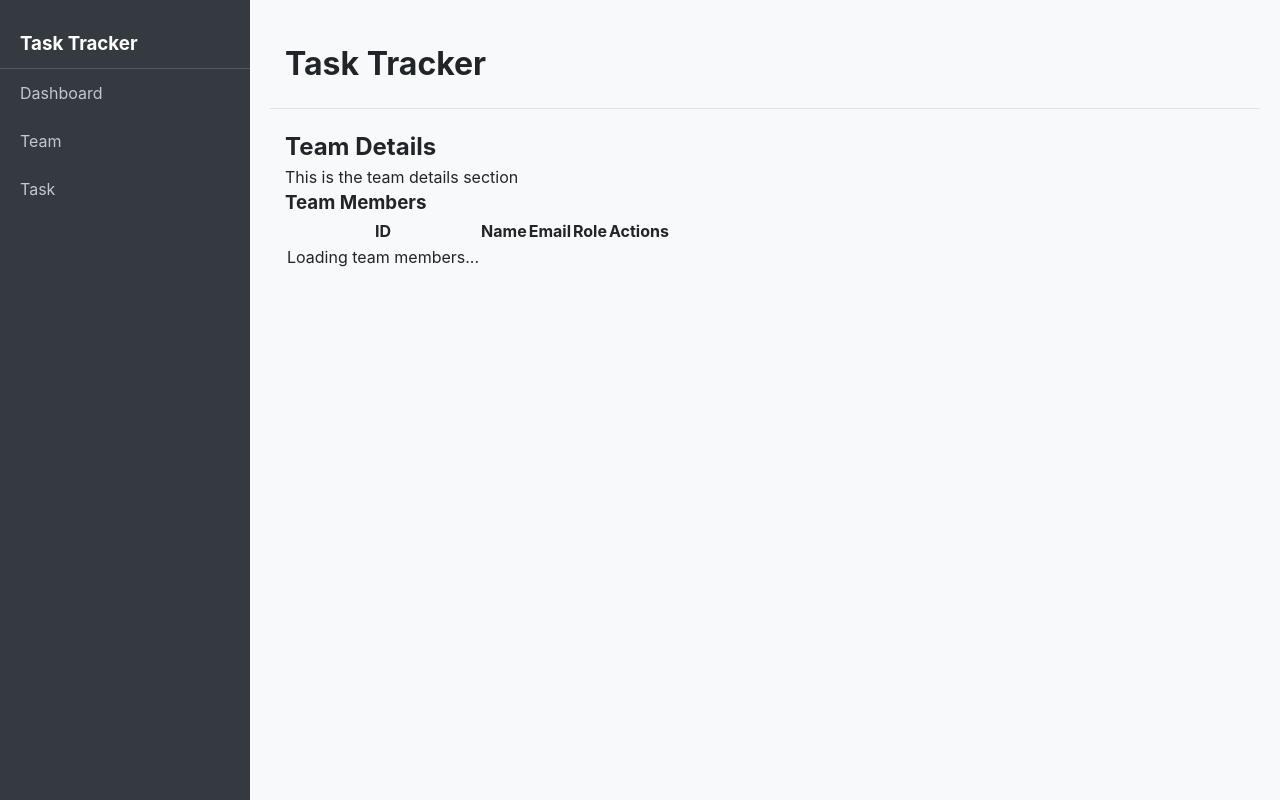
After one commit to aidilaqif/task_tracker, a CodeIgniter 4 app: the page made by ci4_web_api/app/Views/team_detail.php in a window 1280 px wide. The commit adds this page. Run offline with PHP 8.4 and a stand-in for CodeIgniter, Linux system fonts and the light colour scheme; the template is opened without the code that fills it, so the values that code supplies are empty; some libraries are stand-ins or nearby versions.

Commit message:
team detail table view

```diff
--- a/ci4_web_api/app/Config/Routes.php
+++ b/ci4_web_api/app/Config/Routes.php
@@ -12,6 +12,7 @@ $routes->get('/', 'WebUIController::dashboard');
 $routes->get('/dashboard', 'WebUIController::dashboard');
 $routes->get('/team', 'WebUIController::team');
 $routes->get('/task', 'WebUIController::task');
+$routes->get('/teams/(:num)/members', 'WebUIController::teamDetail/$1');
 
 $routes->get('/check', 'Home::connection');
 
--- a/ci4_web_api/app/Controllers/WebUIController.php
+++ b/ci4_web_api/app/Controllers/WebUIController.php
@@ -23,6 +23,11 @@ class WebUIController extends BaseController
     public function task()
     {
         return view('task');
+    }
+    // Team Detail view
+    public function teamDetail()
+    {
+        return view('team_detail');
     }
     // Check database connection
     public function connection(): void
--- /dev/null
+++ b/ci4_web_api/app/Views/team_detail.php
@@ -0,0 +1,118 @@
+<?= $this->extend('layout') ?>
+
+<?= $this->section('content') ?>
+<div class="team-details-container">
+    <h2>Team Details</h2>
+    <p>This is the team details section</p>
+    <div class="team-members-containers">
+        <h3>Team Members</h3>
+        <div>
+            <table>
+                <thead>
+                    <tr>
+                        <th>ID</th>
+                        <th>Name</th>
+                        <th>Email</th>
+                        <th>Role</th>
+                        <th>Actions</th>
+                    </tr>
+                </thead>
+                <tbody id="teamMembersTableBody">
+                    <!-- Data will loaded here from API -->
+                    <tr>
+                        <td>Loading team members...</td>
+                    </tr>
+                </tbody>
+            </table>
+        </div>
+    </div>
+</div>
+<script>
+document.addEventListener('DOMContentLoaded', function(){
+    // Get the team ID from the URL
+    const pathParts = window.location.pathname.split('/');
+    const teamId = pathParts[pathParts.indexOf('teams') + 1];
+
+    // Function to fetch team details and members
+    function fetchTeamDetails(teamId) {
+        fetch (`/teams/${teamId}/members`)
+            .then(response => {
+                if (!response.ok) {
+                    throw new Error('Network response was not ok');
+                }
+                return response.json();
+            })
+            .then(data => {
+                // Check if request successful
+                if (data.status) {
+                    displayTeamDetails(data.data.team);
+                    displayTeamMembers(data.data.members || []);
+                } else {
+                    displayError(data.msg || 'Failed to fetch team details');
+                }
+            })
+            .catch(error => {
+                console.error('Error fetching team details: ', error);
+                displayError('Error fetching team details: ' + error.message);
+            });
+    }
+    // Function to display team details
+    function displayTeamDetails(team) {
+        document.getElementById('teamName').textContext = team.name;
+        document.getElementById('teamDescription').textContent = team.description || 'No description available';
+    }
+
+    // Function to display team members
+    function displayTeamMembers(members) {
+        const tableBody = document.getElementById('teamMembersTableBody');
+
+        // Clear loading message
+        tableBody.innerHTML = '';
+
+        if (members.length === 0) {
+            // If no members found, display a message
+            tableBody.innerHTML = '<tr><td>No team members found</td></tr>';
+            return;
+        }
+
+        // Loop through each member and create table rows
+        members.forEach(member => {
+            const row = document.createElement('tr');
+
+            // Create row content
+            row.innerHTML = `
+                <td>${member.id}</td>
+                <td>${member.name}</td>
+                <td>${member.email}</td>
+                <td>${member.role}</td>
+                <td class="member-actions">
+                    <button class="remove-member" data-id="${member.id}">Remove</button>
+                </td>
+            `;
+
+            tableBody.appendChild(row);
+        });
+
+    }
+
+    // Function to display error messages
+    function displayError(message) {
+        const teamNameElement = document.getElementById('teamName');
+        teamNameElement.textContent = 'Error Loading Team';
+
+        const teamDescriptionElement = document.getElementById('teamDescription');
+        teamDescriptionElement.textContent = '';
+
+        const tableBody = document.getElementById('teamMembersTableBody');
+        tableBody.innerHTML = `<tr><td colspan="5" class="error-message">${message}</td></tr>`;
+    }
+    console.log(teamId);
+    if (teamId) {
+        console.log(teamId);
+        // fetchTeamDetails(teamId);
+    } else {
+        displayError('No team ID specified');
+    }
+});
+</script>
+<?= $this->endSection() ?>
```
Also changed, not shown: ci4_web_api/app/Views/team.php (+15 -0 lines).
